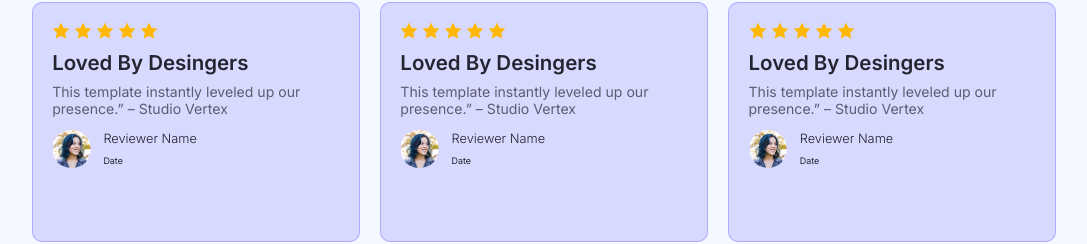
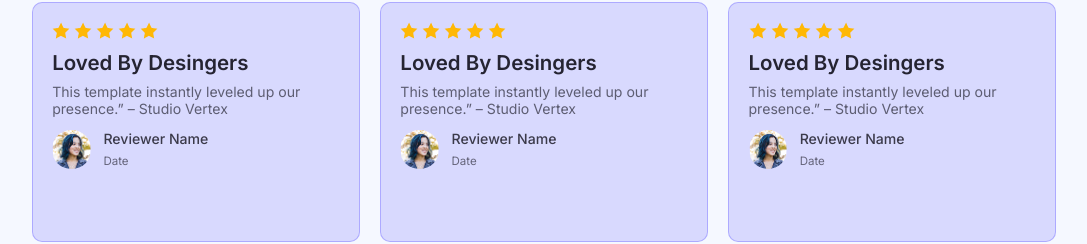
Before and after one commit to Shomrat7677/Assignment-1, a plain HTML site: page index.html in a window 1280 px wide. Shown: the part 1837-2081 px from the top of the page, without its empty margins (96-1183 px from the left). Drawn offline with Linux system fonts and the light colour scheme.

Commit message:
Change the reviewer Name and Date Font Size and Color

```diff
--- a/style.css
+++ b/style.css
@@ -258,17 +258,17 @@ nav .nav-btn .sign-btn:hover {
 }
 
 #page-4 .page-4-main .card .review p{
-    font-size: 1vw;
-    font-weight: 300;
+    font-size: 1.1vw;
+    font-weight: 500;
     font-family: "Inter", sans-serif;
-    color: #252432;
+    color: #252432e1;
     margin-bottom: .3vw;
 }
 #page-4 .page-4-main .card .review span{
-    font-size: .7vw;
+    font-size: .9vw;
     font-weight: 400;
     font-family: "Inter", sans-serif;
-    color: #252432;
+    color: #252432a4;
 }
 /* Page-4 CSS End Here  */
 
```
